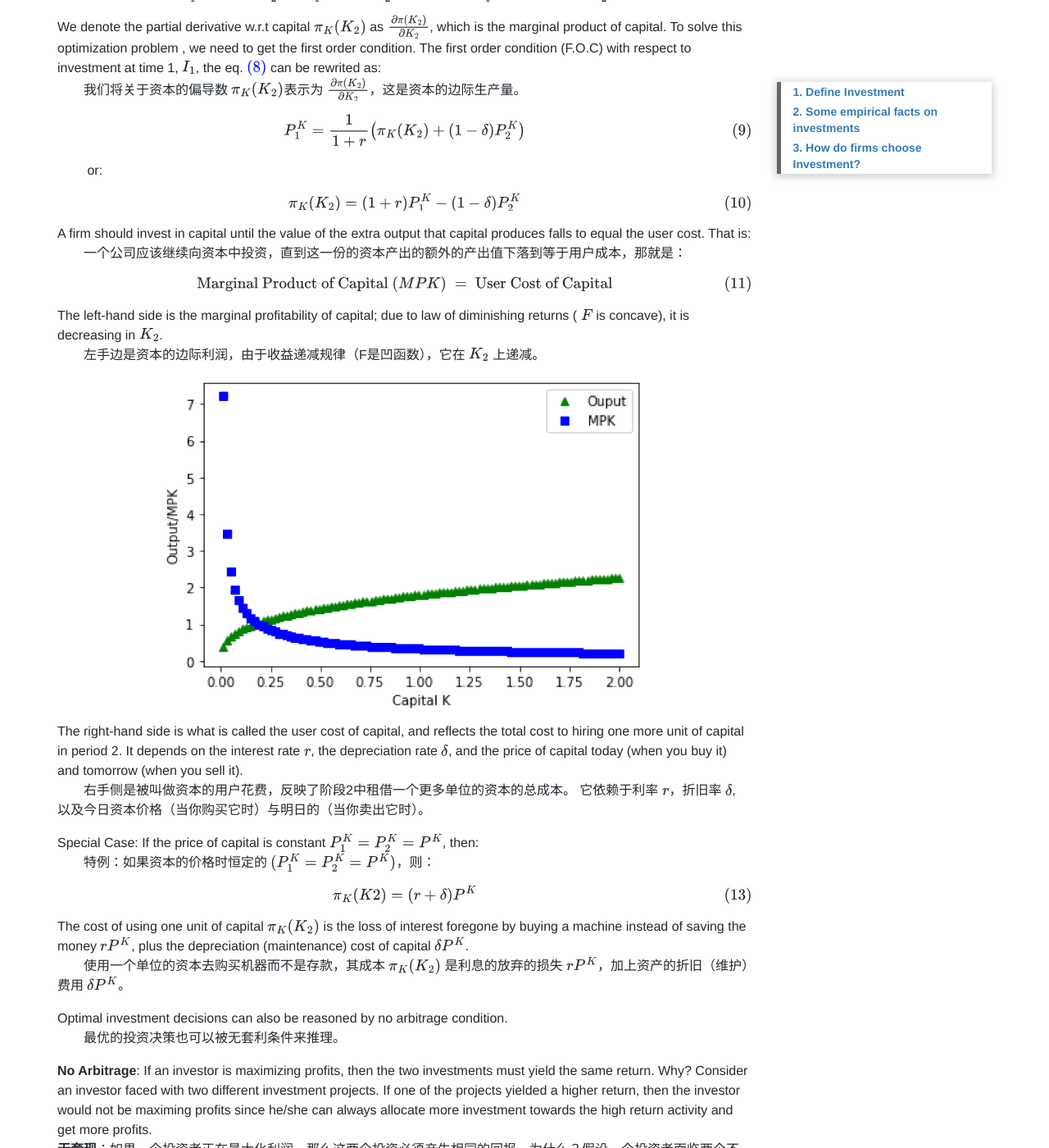
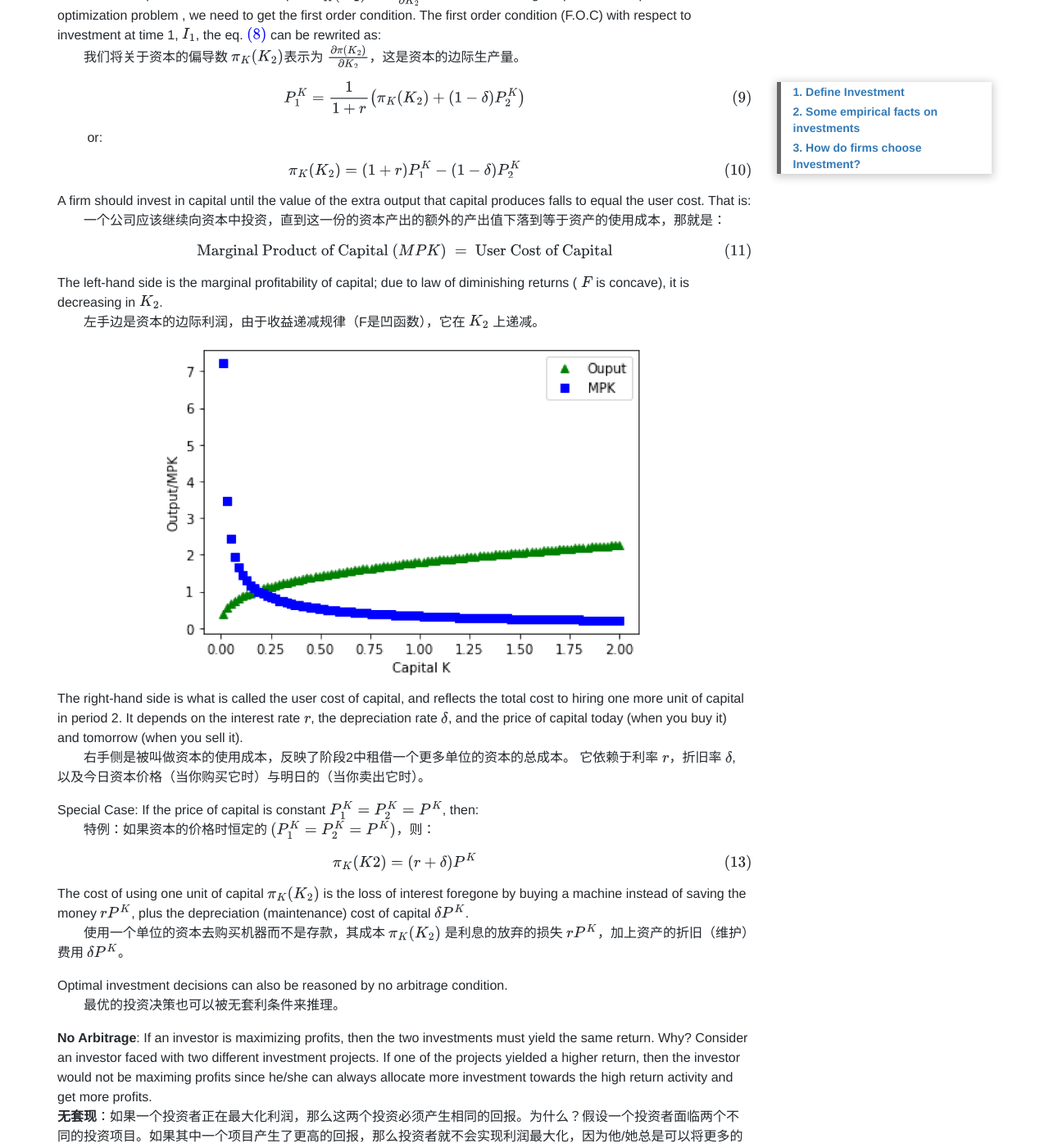
Before and after one commit to damien0x0023/damien0x0023.github.io, a Jekyll site: the page built from _posts/2020/business/ECON5068/2020-09-30-Investment.md, in a window 1280 px wide and 1400 px high, scrolled down 6257 px. Shown: the whole window at 82% size. Built offline with Jekyll 4.4.1, drawn with Linux system fonts in a browser that asks for light colours; nearby versions of some CDN libraries; some of the changed text lies outside the part shown.

Commit message:
update the subtitle for User Cost of Capital

```diff
--- a/_posts/2020/business/ECON5068/2020-09-30-Investment.md
+++ b/_posts/2020/business/ECON5068/2020-09-30-Investment.md
@@ -6,12 +6,10 @@
 tags: [ECON5068]
 ---
 
-translated by damien
+translated by damien from sildes of Sisi Ramanan
 
 This will be a series of reading notes generated by Damien when learning the course ***Investment, Finance and Asset Price***. This post is the first note for the section Investment.
 &emsp;&emsp;这将是damien在学习课程《投资，金融与资产定价》的时候的一个读书笔记的系列。这篇博客是投资这个单元的第一篇笔记。
-
-<br>
 
 ## 1. Define Investment
 &emsp;&emsp;定义投资
@@ -255,7 +253,7 @@
 $$
 
 A firm should invest in capital until the value of the extra output that capital produces falls to equal the user cost. That is:
-&emsp;&emsp;一个公司应该继续向资本中投资，直到这一份的资本产出的额外的产出值下落到等于用户成本，那就是：
+&emsp;&emsp;一个公司应该继续向资本中投资，直到这一份的资本产出的额外的产出值下落到等于资产的使用成本，那就是：
 
 $$
 \text{Marginal Product of Capital}\ (MPK)\ =\ \text{User Cost of Capital}
@@ -268,7 +266,7 @@
 ![](https://raw.githubusercontent.com/damien0x0023/damien0x0023.github.io/master/assets/images/2020/business/MPKbyK.png "Output/MPK")
 
 The right-hand side is what is called the user cost of capital, and reflects the total cost to hiring one more unit of capital in period 2. It depends on the interest rate \\(r\\), the depreciation rate \\(\delta\\), and the price of capital today (when you buy it) and tomorrow (when you sell it).
-&emsp;&emsp;右手侧是被叫做资本的用户花费，反映了阶段2中租借一个更多单位的资本的总成本。
+&emsp;&emsp;右手侧是被叫做资本的使用成本，反映了阶段2中租借一个更多单位的资本的总成本。
 它依赖于利率 \\(r\\)，折旧率 \\( \delta \\), 以及今日资本价格（当你购买它时）与明日的（当你卖出它时）。
 
 Special Case: If the price of capital is constant \\(P^K_1 = P^K_2 = P^K \\), then:
```
Also changed, not shown: _posts/2020/business/ECON5068/2020-10-02-F.md (added).
